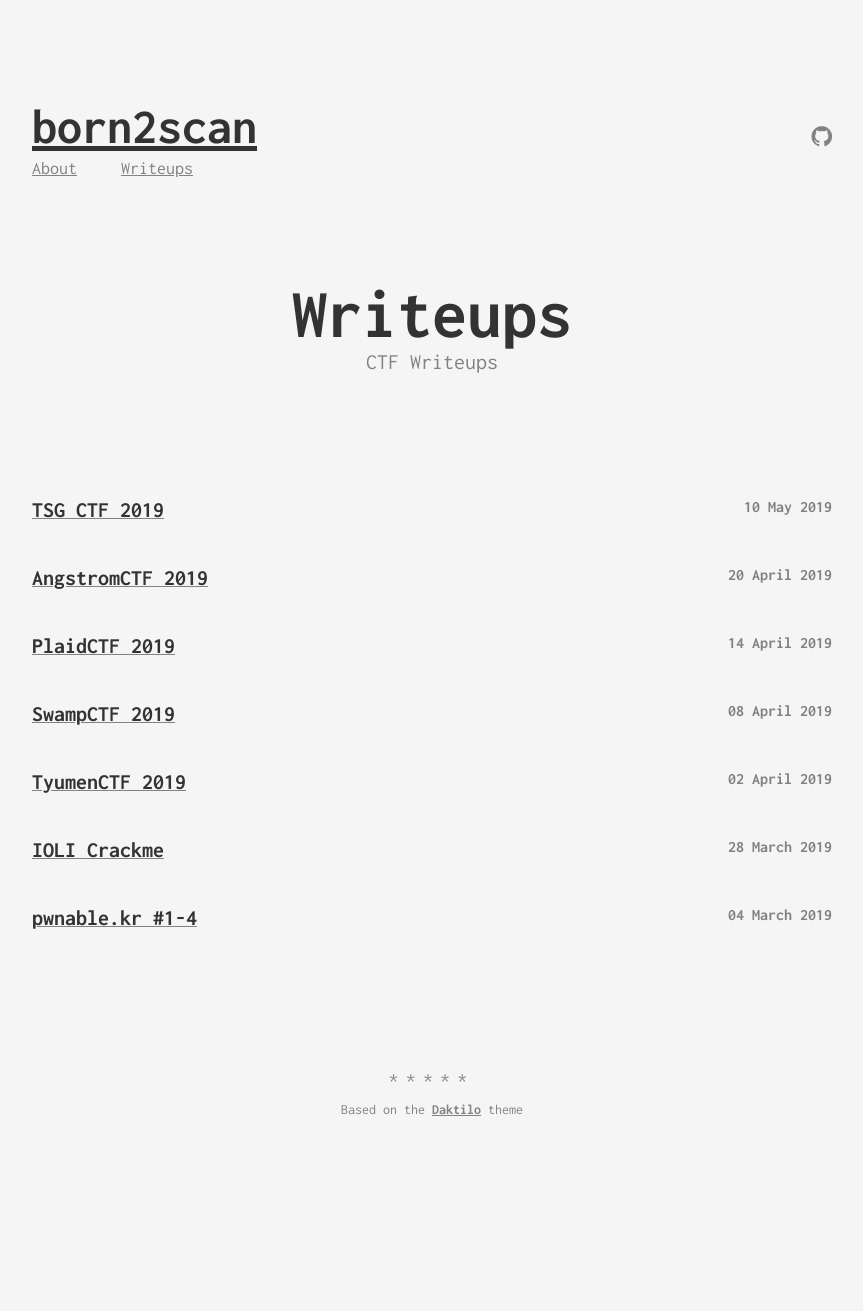
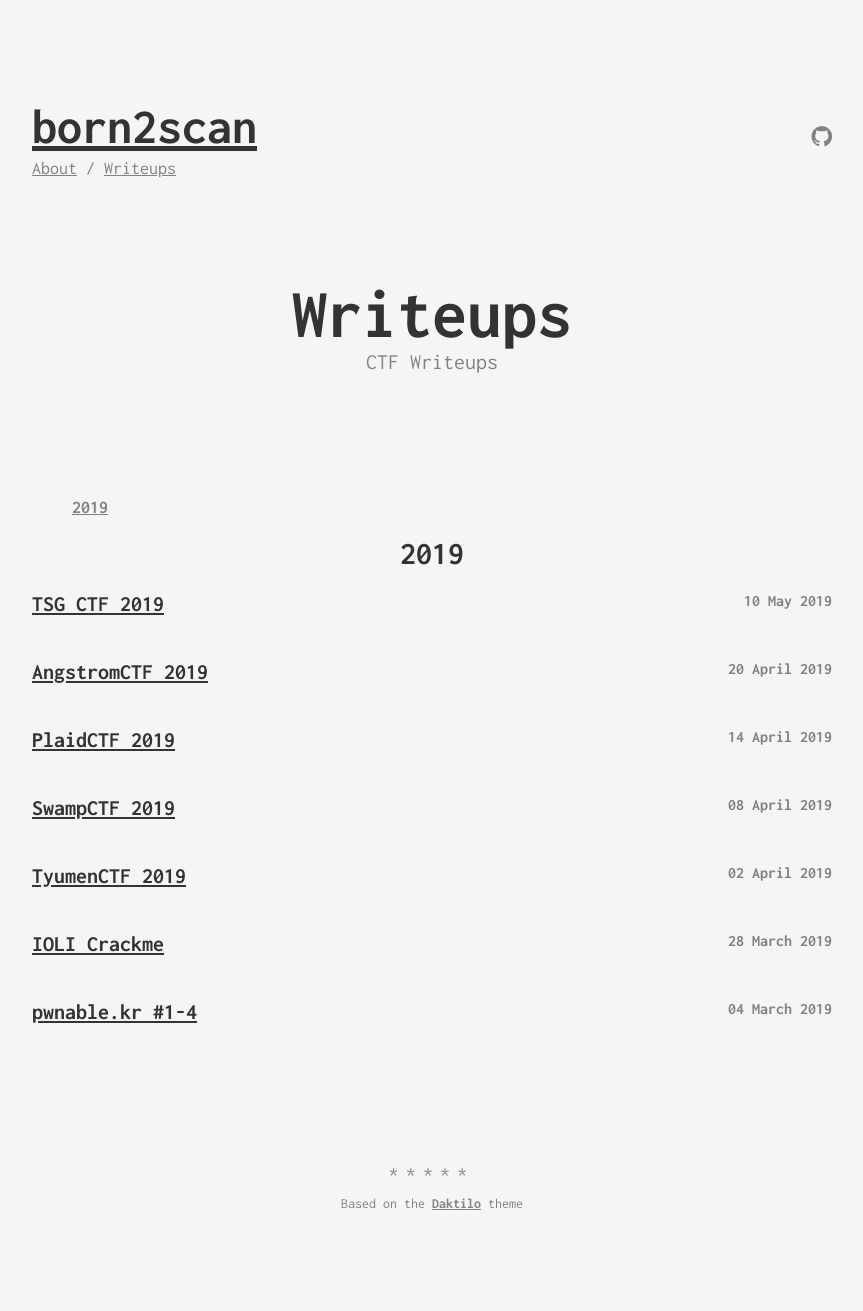
Before and after one commit to born2scan/born2scan.github.io, a Jekyll site: the page built from index.html, in a window 1280 px wide. Shown: the whole page, without its empty margins (208-1071 px from the left). Built offline with Jekyll 4.4.1, drawn with Linux system fonts in a browser that asks for light colours; before the commit the page ends 1217 px from its top, so only the background shows below that.

Commit message:
Ordered posts by year; Fixed links underline

```diff
--- a/_sass/_default.scss
+++ b/_sass/_default.scss
@@ -9,10 +9,6 @@ a {
     color: $cloudy;
     font-weight: bold;
     text-decoration: underline;
-
-    &:hover {
-
-    }
 }
 
 p {
@@ -98,10 +94,9 @@ strong {
 
 .menu__entry {
     display: inline-block;
-    margin-right: 35px;
 
-    &:last-child {
-        margin-right: 0px;
+    &:not(:last-child)::after {
+        content: ' / ';
     }
 }
 
@@ -118,7 +113,24 @@ strong {
 
 .social-links__entry {
     display: inline-block;
-    margin-left: 10px;
+
+    &:not(:first-child) {
+        margin-left: 10px;
+    }
+}
+
+/* =Index */
+.list-years {
+    li {
+        display: inline-block;
+
+        &:not(:last-child)::after {
+            content: ',';
+        }
+    }
+
+    list-style-type: none;
+    font-size: 18px;
 }
 
 /* =Titles */
@@ -165,6 +177,10 @@ strong {
 
 .post-teaser__title {
     font-size: 22px;
+    color: $iron;
+}
+
+.post-teaser__title a {
     color: $iron;
 }
 
--- a/index.html
+++ b/index.html
@@ -6,13 +6,22 @@ sitemap:
   priority: 0.9
 ---
 
-<ul class="list-posts">
-    {% for post in site.posts %}
-        <li class="post-teaser">
-            <a href="{{ post.url | prepend: site.baseurl }}">
-                <span class="post-teaser__title">{{ post.title }}</span>
-                <span class="post-teaser__date">{{ post.date | date: "%d %B %Y" }}</span>
-            </a>
-        </li>
+<ul class="list-years">
+    {% assign postsByYear = site.posts | group_by_exp:"post", "post.date | date: '%Y'" %}
+    {% for year in postsByYear %}
+        <li><a href="#year{{ year.name }}">{{ year.name }}</a></li>
     {% endfor %}
 </ul>
+
+<ul class="list-posts">
+    {% assign postsByYear = site.posts | group_by_exp:"post", "post.date | date: '%Y'" %}
+    {% for year in postsByYear %}
+        <h1 id="year{{ year.name }}" class="align-center">{{ year.name }}</h1>
+        {% for post in year.items %}
+            <li class="post-teaser">
+                <span class="post-teaser__title"><a href="{{ post.url | prepend: site.baseurl }}">{{ post.title }}</a></span>
+                <span class="post-teaser__date">{{ post.date | date: "%d %B %Y" }}</span>
+            </li>
+        {% endfor %}
+    {% endfor %}
+</ul>
```
